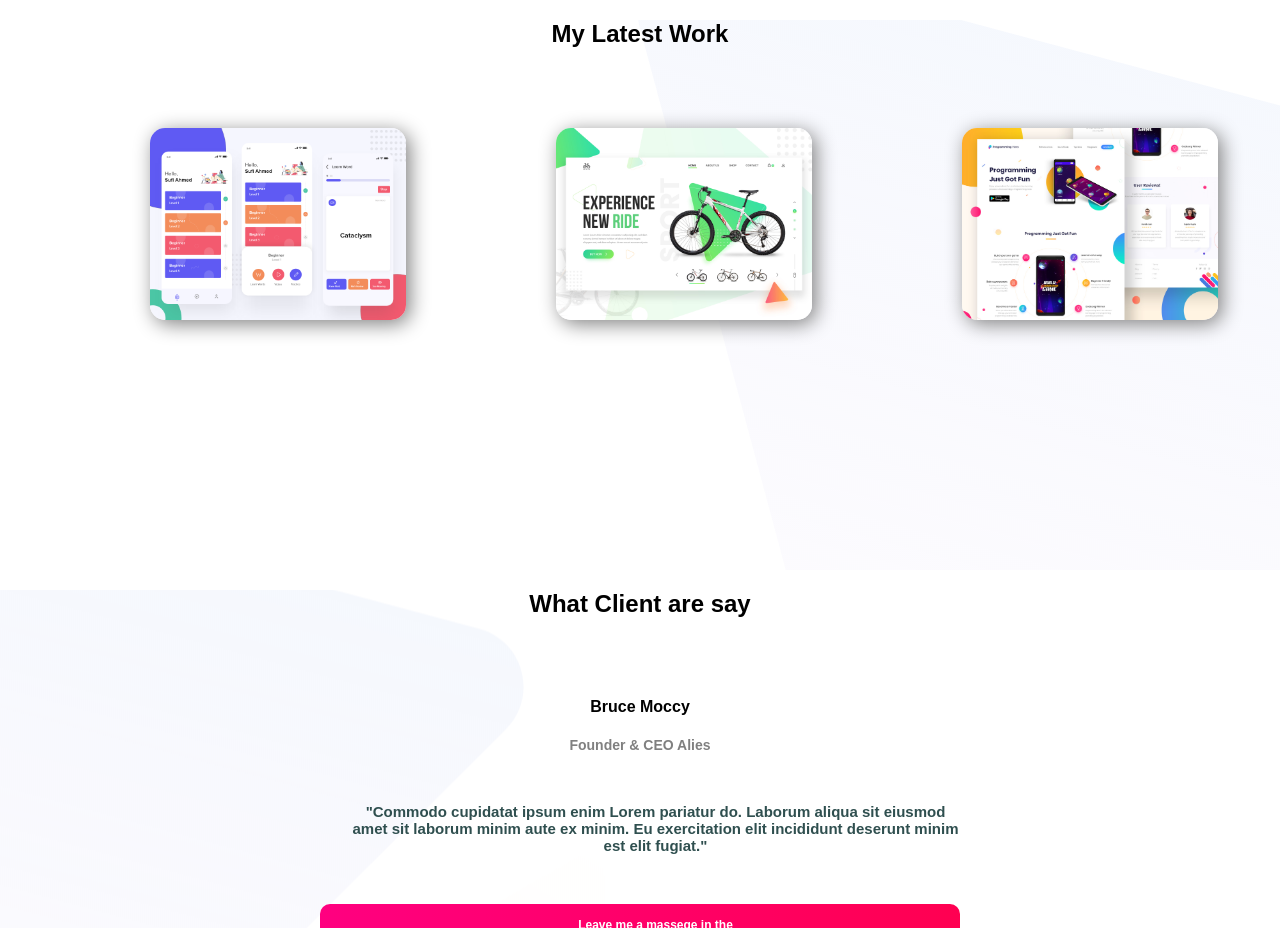
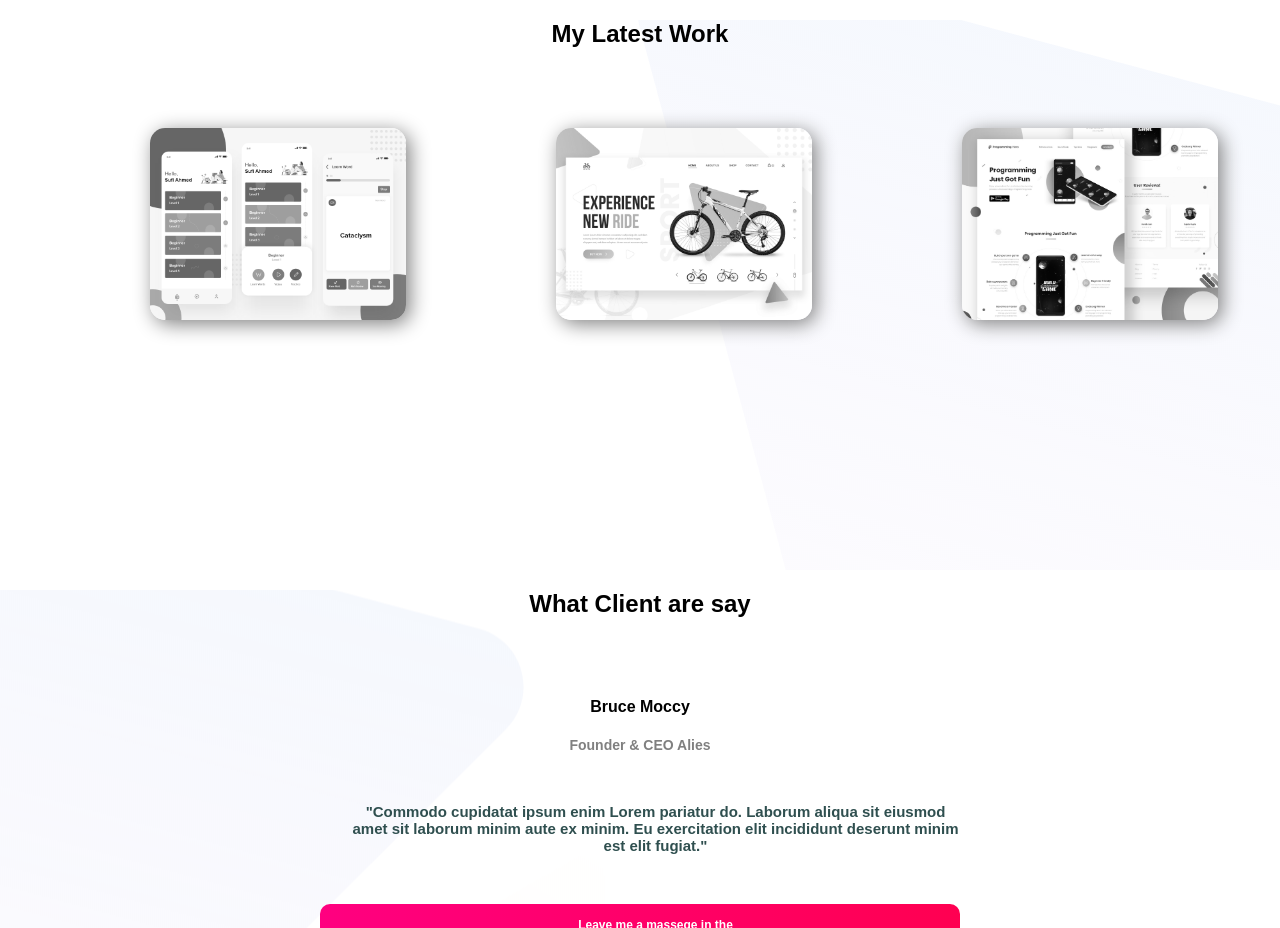
Before and after one commit to imran2046/My-Projects, a plain HTML site: page Personal Website/index.html in a window 1280 px wide. Shown: the part 1280-2208 px from the top of the page. Drawn offline with Linux system fonts and the light colour scheme.

Commit message:
Filter added later

```diff
--- a/Personal Website/style.css
+++ b/Personal Website/style.css
@@ -111,14 +111,16 @@ section {
   display: flex;
 }
 .side-by-side img{
-  flex:0;
+  flex: 0;
   width: 20%;
   margin-top: 60px;
   margin-left: 150px;
   border-radius: 15px;
   box-shadow: 4px 4px 20px gray;
+  filter: grayscale(100%);
 }
 .side-by-side img:hover{
+  filter: grayscale(0%);
   box-shadow: 8px 8px 25px rgb(125, 46, 46);
 }
 .latest-work-part {
```
